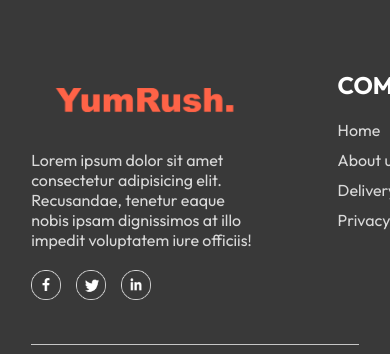
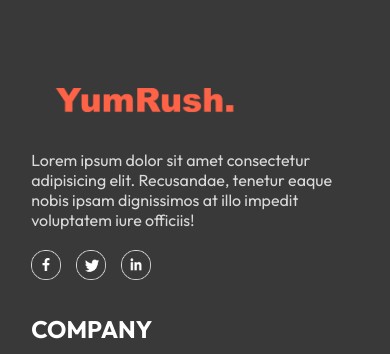
Before and after one commit to MedFaji/food-del, a React (Vite) app in the folder frontend/: page /order in a window 390 px wide. Shown: the part 212-566 px from the top of the page. Built offline with nearby package versions, Linux system fonts and the light colour scheme.

Commit message:
Update Footer CSS for responsive design

```diff
--- a/frontend/src/components/Footer/Footer.css
+++ b/frontend/src/components/Footer/Footer.css
@@ -56,3 +56,17 @@
   background: #c6c6c6;
   margin: 20px 0;
 }
+
+@media (max-width: 1050px) {
+  .footer-content {
+    grid-template-columns: 1fr;
+    gap: 30px;
+  }
+  .footer-content-left {
+    align-items: left;
+  }
+  .footer-content-center,
+  .footer-content-right {
+    align-items: left;
+  }
+}
```
